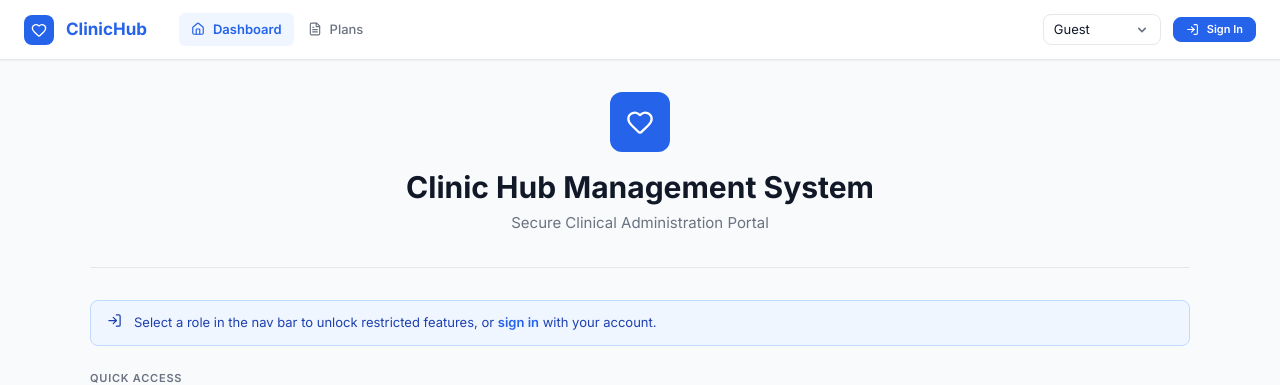
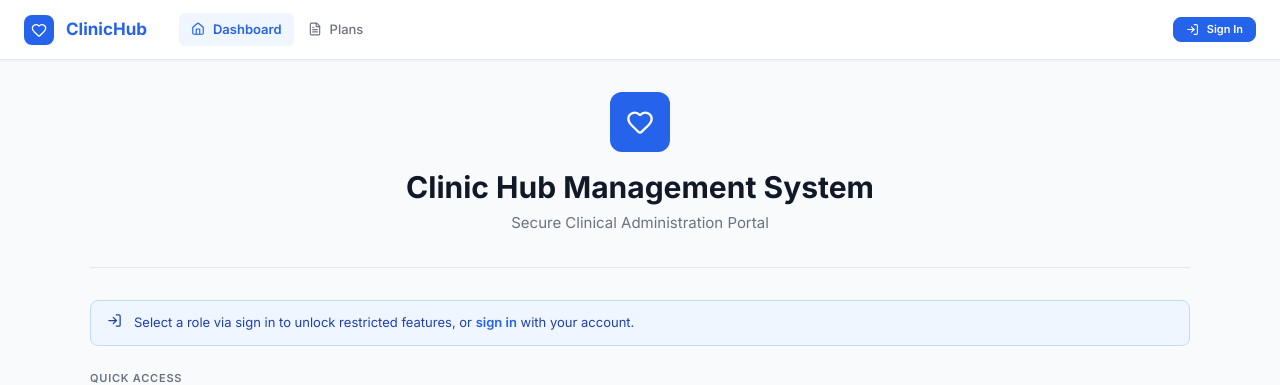
Before and after one commit to INSO4151-Spring2026/ClinicHub, a React (Vite) app in the folder clinic-hub/: page / in a window 1280 px wide. Shown: the top 385 px of the page. Built offline with nearby package versions, Linux system fonts and the light colour scheme.

Commit message:
home page only shows dashboard dependin on the loged in user

```diff
--- a/clinic-hub/src/App.jsx
+++ b/clinic-hub/src/App.jsx
@@ -17,13 +17,13 @@ import {
 
 // ── Navbar ──────────────────────────────────────────────────
 const RoleIcon = ({ role }) => {
-  if (role === 'Admin')        return <Shield size={12} />
-  if (role === 'Doctor')       return <Stethoscope size={12} />
-  if (role === 'Receptionist') return <UserCheck size={12} />
+  if (role === 'admin')        return <Shield size={12} />
+  if (role === 'doctor')       return <Stethoscope size={12} />
+  if (role === 'receptionist') return <UserCheck size={12} />
   return null
 }
 
-const NavBar = ({ role, handleRoleChange, handleSignOut }) => {
+const NavBar = ({ role, handleSignOut }) => {
   const { pathname } = useLocation()
   const cls = (path) => pathname === path ? 'nav-link active' : 'nav-link'
   const isLoggedIn = Boolean(localStorage.getItem('token'))
@@ -43,21 +43,21 @@ const NavBar = ({ role, handleRoleChange, handleSignOut }) => {
             <HomeIcon size={14} /> Dashboard
           </Link>
         </li>
-        {(role === 'Admin' || role === 'Doctor' || role === 'Receptionist') && (
+        {['admin', 'doctor', 'receptionist'].includes(role) && (
           <li>
             <Link to="/patients" className={cls('/patients')}>
               <Users size={14} /> Patients
             </Link>
           </li>
         )}
-        {(role === 'Admin' || role === 'Receptionist') && (
+        {['admin', 'receptionist'].includes(role) && (
           <li>
             <Link to="/create-patient" className={cls('/create-patient')}>
               <UserPlus size={14} /> New Patient
             </Link>
           </li>
         )}
-        {(role === 'Admin' || role === 'Doctor' || role === 'Receptionist') && (
+        {['admin', 'doctor', 'receptionist'].includes(role) && (
           <li>
             <Link to="/appointment" className={cls('/appointment')}>
               <ClipboardList size={14} /> Appointments
@@ -71,7 +71,7 @@ const NavBar = ({ role, handleRoleChange, handleSignOut }) => {
             </Link>
           </li>
         )}
-        {(role === 'Admin' || role === 'Doctor') && (
+        {['admin', 'doctor'].includes(role) && (
           <li>
             <Link to="/vitals" className={cls('/vitals')}>
               <Activity size={14} /> Vitals
@@ -83,7 +83,7 @@ const NavBar = ({ role, handleRoleChange, handleSignOut }) => {
             <FileText size={14} /> Plans
           </Link>
         </li>
-        {role === 'Admin' && (
+        {role === 'admin' && (
           <li>
             <Link to="/reports" className={cls('/reports')}>
               <BarChart2 size={14} /> Reports
@@ -93,23 +93,8 @@ const NavBar = ({ role, handleRoleChange, handleSignOut }) => {
       </ul>
 
       <div className="navbar-right">
-        <label htmlFor="role-switcher" className="sr-only">Switch role</label>
-        <select
-          id="role-switcher"
-          value={role}
-          onChange={handleRoleChange}
-          className="form-select"
-          style={{ width: 'auto', padding: '5px 30px 5px 10px', fontSize: '13px' }}
-          aria-label="Switch role"
-        >
-          <option value="">Guest</option>
-          <option value="Admin">Admin</option>
-          <option value="Doctor">Doctor</option>
-          <option value="Receptionist">Receptionist</option>
-        </select>
-
         {role && (
-          <span className="role-badge" aria-label={`Current role: ${role}`}>
+          <span className="role-badge" style={{ marginRight: 'var(--space-2)' }} aria-label={`Current role: ${role}`}>
             <RoleIcon role={role} />
             {role}
           </span>
@@ -139,11 +124,11 @@ const NavBar = ({ role, handleRoleChange, handleSignOut }) => {
 const NAV_CARDS = [
   {
     to: '/patients', label: 'Patient List', icon: <Users size={20} />, iconClass: 'icon-blue',
-    desc: 'Browse and manage patients', roles: ['Admin', 'Doctor', 'Receptionist'],
+    desc: 'Browse and manage patients', roles: ['admin', 'doctor', 'receptionist'],
   },
   {
     to: '/create-patient', label: 'New Patient', icon: <UserPlus size={20} />, iconClass: 'icon-green',
-    desc: 'Register a new patient', roles: ['Admin', 'Receptionist'],
+    desc: 'Register a new patient', roles: ['admin', 'receptionist'],
   },
   {
     to: '/calendar', label: 'Schedule', icon: <Calendar size={20} />, iconClass: 'icon-purple',
@@ -151,11 +136,11 @@ const NAV_CARDS = [
   },
   {
     to: '/appointment', label: 'Appointments', icon: <ClipboardList size={20} />, iconClass: 'icon-orange',
-    desc: 'Book a new appointment', roles: ['Admin', 'Doctor', 'Receptionist'],
+    desc: 'Book a new appointment', roles: ['admin', 'doctor', 'receptionist'],
   },
   {
     to: '/vitals', label: 'Vitals', icon: <Activity size={20} />, iconClass: 'icon-teal',
-    desc: 'Record patient measurements', roles: ['Admin', 'Doctor'],
+    desc: 'Record patient measurements', roles: ['admin', 'doctor'],
   },
   {
     to: '/plan', label: 'Health Plans', icon: <FileText size={20} />, iconClass: 'icon-blue',
@@ -163,14 +148,15 @@ const NAV_CARDS = [
   },
   {
     to: '/reports', label: 'Reports', icon: <BarChart2 size={20} />, iconClass: 'icon-orange',
-    desc: 'Financial revenue reports', roles: ['Admin'],
+    desc: 'Financial revenue reports', roles: ['admin'],
   },
 ]
 
 const Home = ({ role }) => {
-  const visible = NAV_CARDS.filter(
-    (c) => c.roles === null || c.roles.includes(role)
-  )
+  const visible = NAV_CARDS.filter((c) => {
+    if (c.roles === null) return true; // public cards
+    return c.roles.includes(role);
+  });
 
   return (
     <main className="page-wrapper">
@@ -190,7 +176,7 @@ const Home = ({ role }) => {
           <div className="alert alert-info" style={{ marginBottom: 'var(--space-6)' }} role="status">
             <LogIn size={15} aria-hidden="true" />
             <span>
-              Select a role in the nav bar to unlock restricted features, or{' '}
+              Select a role via sign in to unlock restricted features, or{' '}
               <Link to="/login" style={{ fontWeight: 'var(--font-semibold)' }}>sign in</Link> with your account.
             </span>
           </div>
@@ -283,15 +269,25 @@ const Home = ({ role }) => {
   )
 }
 
-// ── App ──────────────────────────────────────────────────────
+// ── App Wrapper Component ─────────────────────────────────────
 function App() {
+  return (
+    <Routes>
+      <Route path="*" element={<AppContent />} />
+    </Routes>
+  )
+}
+
+function AppContent() {
   const [role, setRole] = useState(localStorage.getItem('userRole') || '')
+  const location = useLocation()
 
-  const handleRoleChange = (e) => {
-    const newRole = e.target.value
-    setRole(newRole)
-    localStorage.setItem('userRole', newRole)
-  }
+  useEffect(() => {
+    const currentSavedRole = localStorage.getItem('userRole') || ''
+    if (currentSavedRole !== role) {
+      setRole(currentSavedRole)
+    }
+  }, [location.pathname])
 
   const handleSignOut = () => {
     localStorage.removeItem('token')
@@ -300,19 +296,16 @@ function App() {
     setRole('')
   }
 
-  useEffect(() => {
-    const saved = localStorage.getItem('userRole')
-    if (saved && saved !== role) setRole(saved)
-  }, [])
-
   const ProtectedRoute = ({ allowedRoles, children }) => {
-    if (!allowedRoles.includes(role)) return <Navigate to="/" replace />
+    if (!allowedRoles.includes(role)) {
+      return <Navigate to="/" replace />
+    }
     return children
   }
 
   return (
     <>
-      <NavBar role={role} handleRoleChange={handleRoleChange} handleSignOut={handleSignOut} />
+      <NavBar role={role} handleSignOut={handleSignOut} />
       <Routes>
         <Route path="/"       element={<Home role={role} />} />
         <Route path="/login"  element={<Login_page />} />
@@ -320,37 +313,37 @@ function App() {
         <Route path="/calendar" element={<Calendar_page />} />
 
         <Route path="/vitals" element={
-          <ProtectedRoute allowedRoles={['Admin', 'Doctor']}>
+          <ProtectedRoute allowedRoles={['admin', 'doctor']}>
             <Vitals_page />
           </ProtectedRoute>
         } />
 
         <Route path="/create-patient" element={
-          <ProtectedRoute allowedRoles={['Admin', 'Receptionist']}>
+          <ProtectedRoute allowedRoles={['admin', 'receptionist']}>
             <Create_patient />
           </ProtectedRoute>
         } />
 
         <Route path="/patients" element={
-          <ProtectedRoute allowedRoles={['Admin', 'Doctor', 'Receptionist']}>
+          <ProtectedRoute allowedRoles={['admin', 'doctor', 'receptionist']}>
             <Patient_list_page />
           </ProtectedRoute>
         } />
 
         <Route path="/appointment" element={
-          <ProtectedRoute allowedRoles={['Admin', 'Doctor', 'Receptionist']}>
+          <ProtectedRoute allowedRoles={['admin', 'doctor', 'receptionist']}>
             <Appointment_page />
           </ProtectedRoute>
         } />
 
         <Route path="/reports" element={
-          <ProtectedRoute allowedRoles={['Admin']}>
+          <ProtectedRoute allowedRoles={['admin']}>
             <Reports_page />
           </ProtectedRoute>
         } />
 
         <Route path="/records/:id" element={
-          <ProtectedRoute allowedRoles={['Admin', 'Doctor', 'Receptionist']}>
+          <ProtectedRoute allowedRoles={['admin', 'doctor', 'receptionist']}>
             <Records_page />
           </ProtectedRoute>
         } />
```
